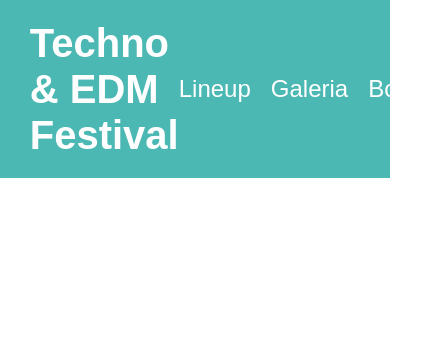
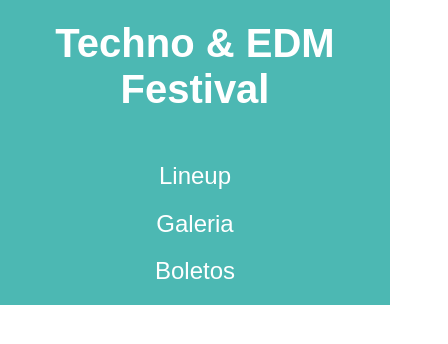
Before and after one commit to AlkaDev1/FestivalMusica, a website: page index.html in a window 390 px wide. Shown: the whole page, 448 px wide, since content can reach past the window. Drawn offline with nearby package versions, Linux system fonts and the light colour scheme; files that its build step writes are made by us from their sources.

Commit message:
Se agrego el diseño responsive a la barra de navegación

```diff
--- a/src/scss/layout/_header.scss
+++ b/src/scss/layout/_header.scss
@@ -4,46 +4,34 @@
 .header {
     background-color: v.$verde;
 
-    @include m.telefono {
-        color: white;
-        width: 10px;
-        height: 1px;
-    }
-
-    @include m.tablet {
-        color: white;
-        width: 10px;
-        height: 1px;
-    }
-
-    @include m.desktop {
-        color: white;
-        width: 10px;
-        height: 1px;
-    }
-
-    @include m.desktopXL {
-        color: white;
-        width: 10px;
-        height: 1px;
-    }
-
     .contenido-header {
         padding: 2rem;
-        display: flex;
-        justify-content: space-between;
-        align-items: center;
+        @include m.tablet {
+            display: flex;
+            justify-content: space-between;
+            align-items: center;
+        }
+
     }
 
     h1 {
         color: v.$blanco;
-        margin: 0;
+        text-align: center;
+        @include m.tablet {
+            text-align: left;
+            margin: 0;
+        }
     }
 }
 
 .navegacion-principal {
     display: flex;
+    flex-direction: column;
+    align-items: center;
     gap: 2rem;
+    @include m.tablet {
+        flex-direction: row;
+    }
     a {
         color: v.$blanco;
         font-size: 2.4rem;
```
